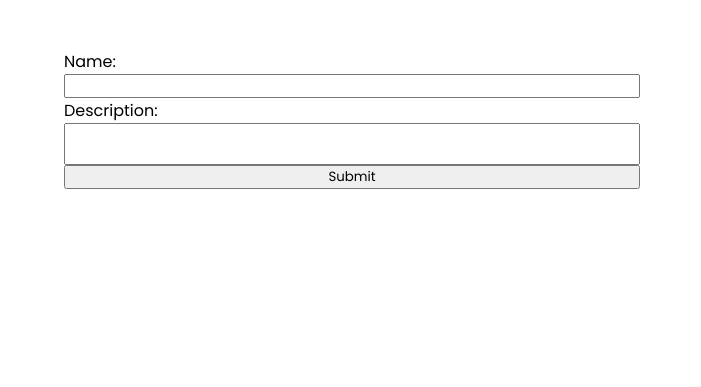
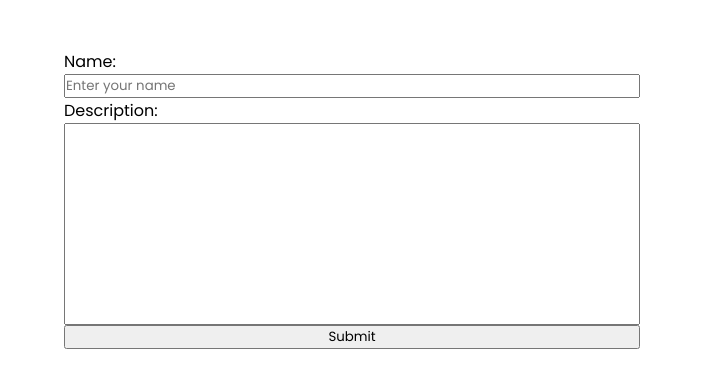
Before and after one commit to BullDogPatch/week4-assignment, a website built with Vite: page client/index.html in a window 1280 px wide. Shown: the part 51-438 px from the top of the page, without its empty margins (0-701 px from the left). Built offline with nearby package versions, Linux system fonts and the light colour scheme; files whose address does not match are found by name.

Commit message:
add placeholder to input and rows to textarea

```diff
--- a/client/index.html
+++ b/client/index.html
@@ -15,10 +15,21 @@
       <main class="container">
         <form class="add-comment-form">
           <label for="name">Name:</label>
-          <input type="text" name="name" id="name" required />
+          <input
+            type="text"
+            name="name"
+            id="name"
+            required
+            placeholder="Enter your name"
+          />
 
           <label for="description">Description:</label>
-          <textarea name="description" id="description" required></textarea>
+          <textarea
+            name="description"
+            id="description"
+            rows="10"
+            required
+          ></textarea>
           <button type="submit">Submit</button>
         </form>
 
--- a/client/src/style.css
+++ b/client/src/style.css
@@ -5,6 +5,10 @@
   margin: 0;
   box-sizing: border-box;
   font-family: Poppins;
+}
+
+body {
+  height: 100vh;
 }
 
 header {
```
